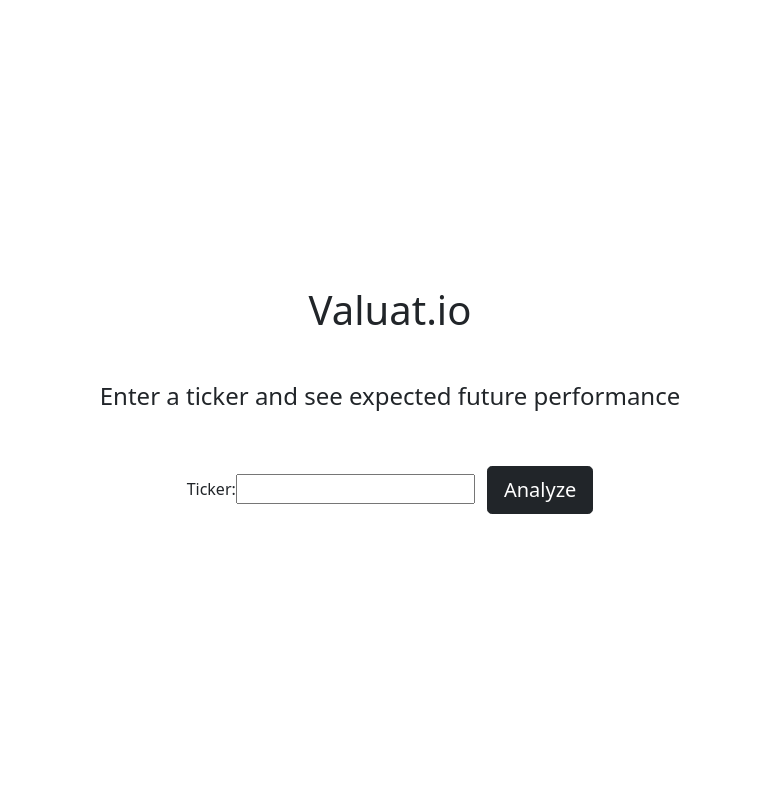
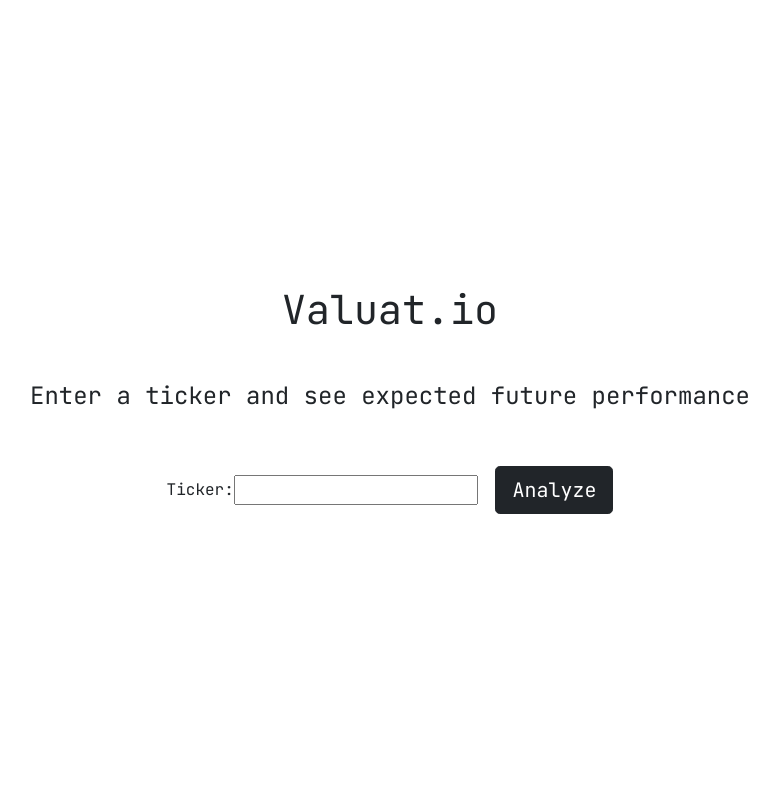
Before and after one commit to marekh19/Valuat.io, a Django app: page / in a window 1280 px wide. Shown: the whole page, without its empty margins (250-1029 px from the left). Run offline with Django 3.2, Linux system fonts and the light colour scheme.

Commit message:
font updated

```diff
--- /dev/null
+++ b/roi_calculator/static/roi_calculator/style.css
@@ -0,0 +1,5 @@
+@import url('https://fonts.googleapis.com/css2?family=JetBrains+Mono:ital,wght@0,200;0,400;0,600;0,800;1,200;1,400;1,600;1,800&display=swap');
+
+.jb-mono {
+    font-family: 'JetBrains Mono', monospace;
+}
--- a/roi_calculator/templates/search.html
+++ b/roi_calculator/templates/search.html
@@ -1,5 +1,6 @@
 <!doctype html>
 <html lang="en">
+{% load static %}
 
 <head>
     <!-- Required meta tags -->
@@ -9,11 +10,12 @@
     <!-- Bootstrap CSS -->
     <link href="https://cdn.jsdelivr.net/npm/bootstrap@5.1.3/dist/css/bootstrap.min.css" rel="stylesheet"
         integrity="sha384-1BmE4kWBq78iYhFldvKuhfTAU6auU8tT94WrHftjDbrCEXSU1oBoqyl2QvZ6jIW3" crossorigin="anonymous">
+    <link href="{%  static  'roi_calculator/style.css'  %}" rel="stylesheet">
 
     <title>💸 Valuat.io</title>
 </head>
 
-<body class="d-flex justify-content-center align-items-center vh-100">
+<body class="d-flex justify-content-center align-items-center vh-100 jb-mono">
     <main class="container">
         <div class="row">
             <div class="text-center">
--- a/roi_calculator/templates/ticker.html
+++ b/roi_calculator/templates/ticker.html
@@ -1,5 +1,6 @@
 <!doctype html>
 <html lang="en">
+{% load static %}
 
 <head>
     <!-- Required meta tags -->
@@ -9,12 +10,13 @@
     <!-- Bootstrap CSS -->
     <link href="https://cdn.jsdelivr.net/npm/bootstrap@5.1.3/dist/css/bootstrap.min.css" rel="stylesheet"
         integrity="sha384-1BmE4kWBq78iYhFldvKuhfTAU6auU8tT94WrHftjDbrCEXSU1oBoqyl2QvZ6jIW3" crossorigin="anonymous">
+    <link href="{%  static  'roi_calculator/style.css'  %}" rel="stylesheet">
 
     <title>{{ fundamentals.symbol }} - Valuat.io</title>
 </head>
 {% autoescape on %}
 
-<body>
+<body class="jb-mono">
     {% load template_filters %}
     {% load humanize %}
     {% comment %} NAV START {% endcomment %}
```
